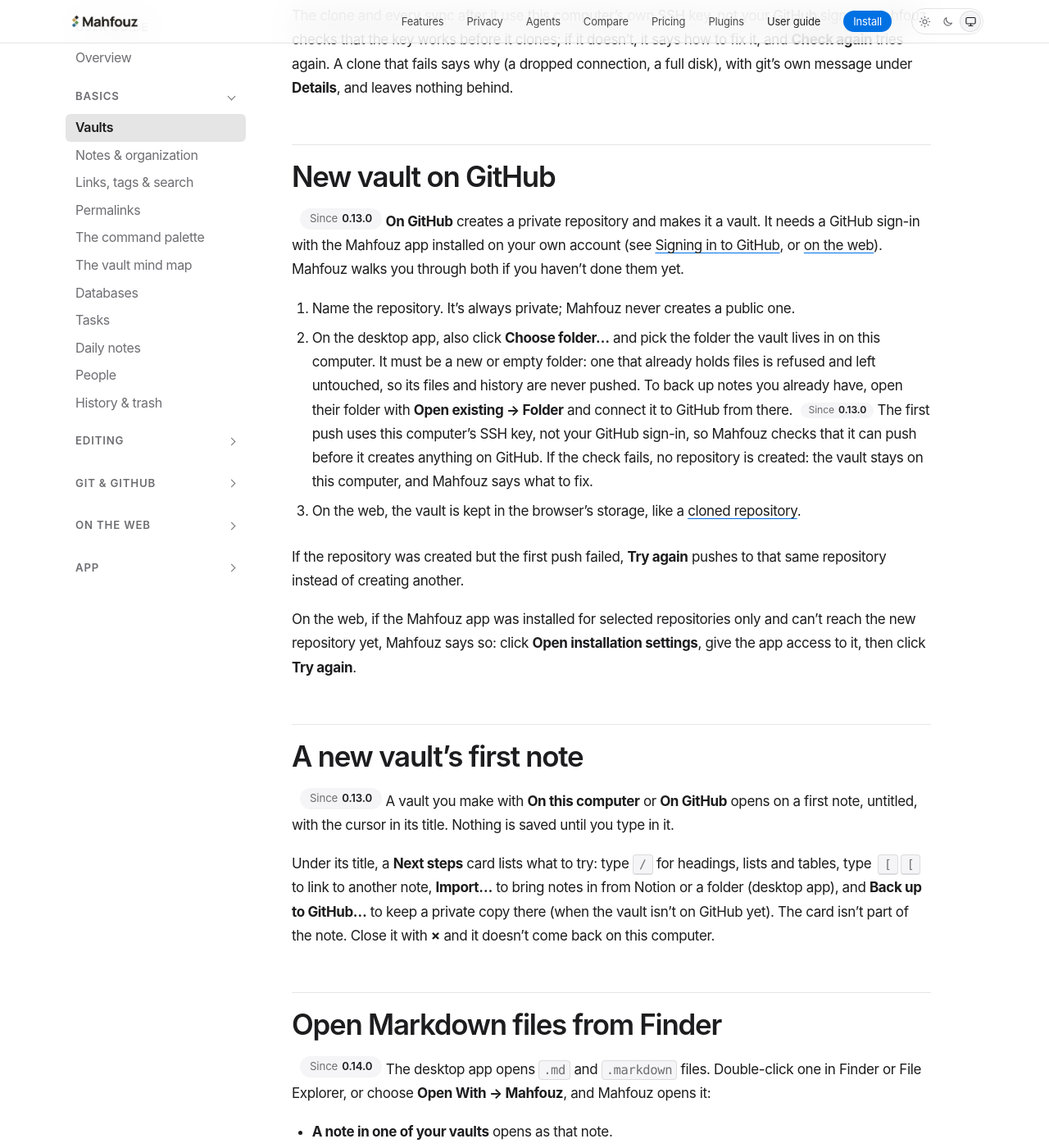
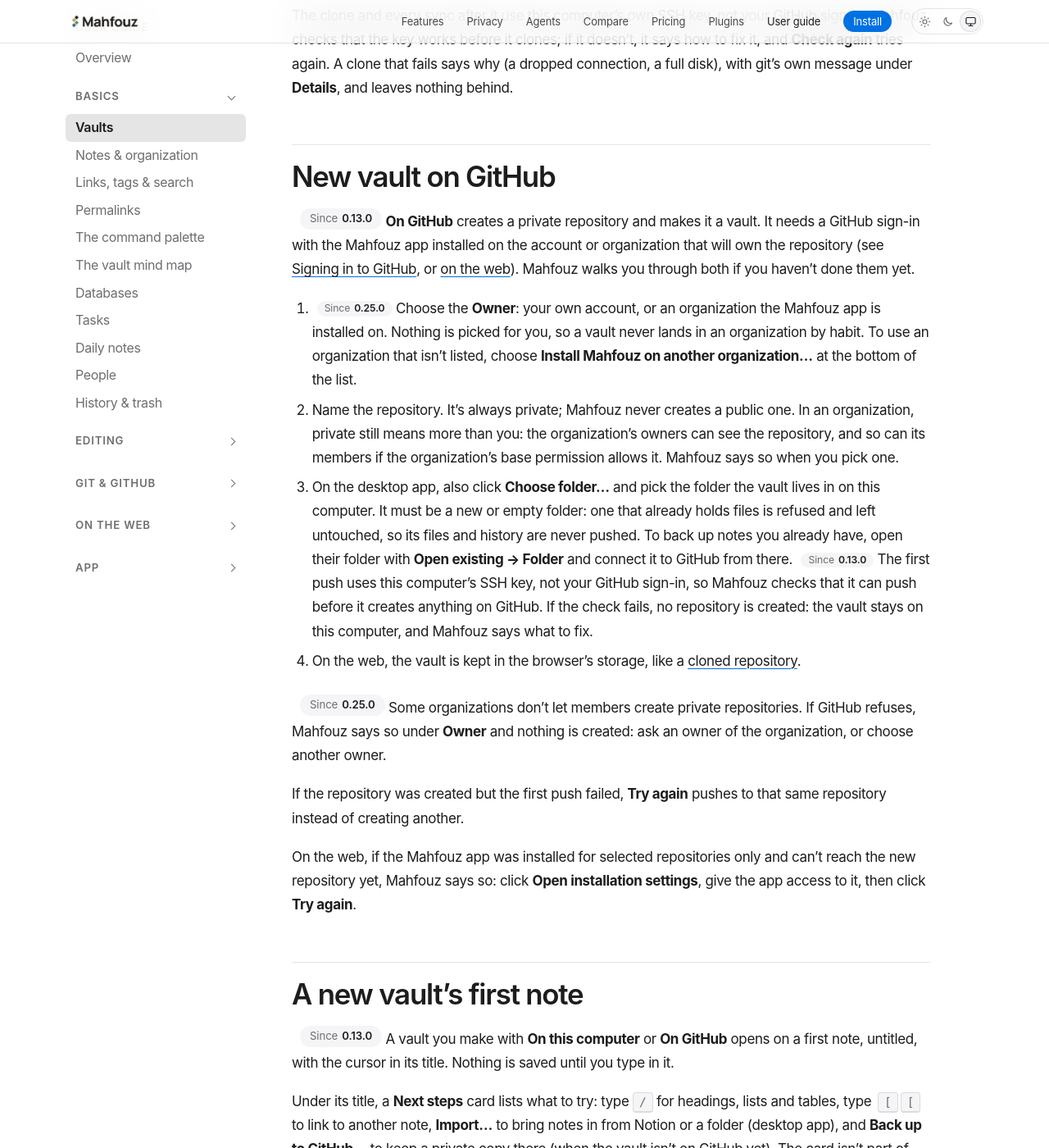
Before and after one commit to mahfouz-app/docs, a Jekyll site: the page built from guide/vaults.md, in a window 1280 px wide and 1400 px high, scrolled down 3468 px. Shown: the whole window at 82% size. Built offline with Jekyll 4.4.1, drawn with Linux system fonts in a browser that asks for light colours.

Commit message:
Guide: choose the owner in New vault on GitHub
Co-Authored-By: Claude Opus 5.5 <noreply@anthropic.com>

```diff
--- a/guide/vaults.md
+++ b/guide/vaults.md
@@ -152,13 +152,22 @@ under **Details**, and leaves nothing behind.
 
 {% include since.html v="0.13.0" %} **On GitHub** creates a private
 repository and makes it a vault. It needs a GitHub sign-in with the Mahfouz
-app installed on your own account (see [Signing in to
-GitHub](/guide/github/), or [on the web](/guide/web-github/#signing-in-with-github)).
-Mahfouz walks you through both if you haven't done them yet.
+app installed on the account or organization that will own the repository
+(see [Signing in to GitHub](/guide/github/), or [on the
+web](/guide/web-github/#signing-in-with-github)). Mahfouz walks you through
+both if you haven't done them yet.
 
-1. Name the repository. It's always private; Mahfouz never creates a public
-   one.
-2. On the desktop app, also click **Choose folder…** and pick the folder the
+1. {% include since.html v="0.25.0" %} Choose the **Owner**: your own
+   account, or an organization the Mahfouz app is installed on. Nothing is
+   picked for you, so a vault never lands in an organization by habit. To
+   use an organization that isn't listed, choose **Install Mahfouz on
+   another organization…** at the bottom of the list.
+2. Name the repository. It's always private; Mahfouz never creates a public
+   one. In an organization, private still means more than you: the
+   organization's owners can see the repository, and so can its members
+   if the organization's base permission allows it. Mahfouz says so when
+   you pick one.
+3. On the desktop app, also click **Choose folder…** and pick the folder the
    vault lives in on this computer. It must be a new or empty folder: one
    that already holds files is refused and left untouched, so its files and
    history are never pushed. To back up notes you already have, open their
@@ -168,8 +177,13 @@ Mahfouz walks you through both if you haven't done them yet.
    push before it creates anything on GitHub. If the check fails, no
    repository is created: the vault stays on this computer, and Mahfouz says
    what to fix.
-3. On the web, the vault is kept in the browser's storage, like a [cloned
+4. On the web, the vault is kept in the browser's storage, like a [cloned
    repository](/guide/web-github/#where-a-github-vault-lives).
+
+{% include since.html v="0.25.0" %} Some organizations don't let members
+create private repositories. If GitHub refuses, Mahfouz says so under
+**Owner** and nothing is created: ask an owner of the organization, or
+choose another owner.
 
 If the repository was created but the first push failed, **Try again**
 pushes to that same repository instead of creating another.
```
